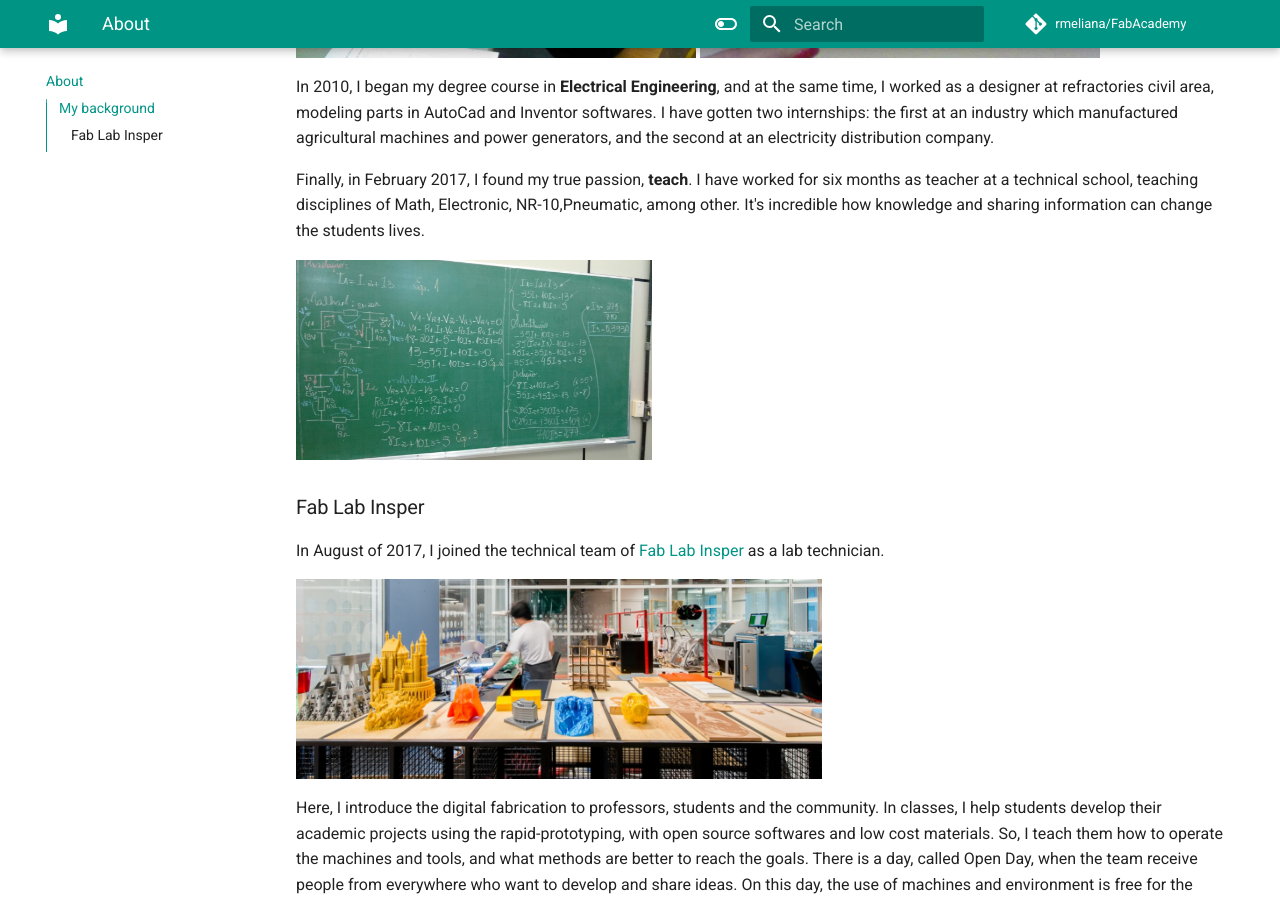
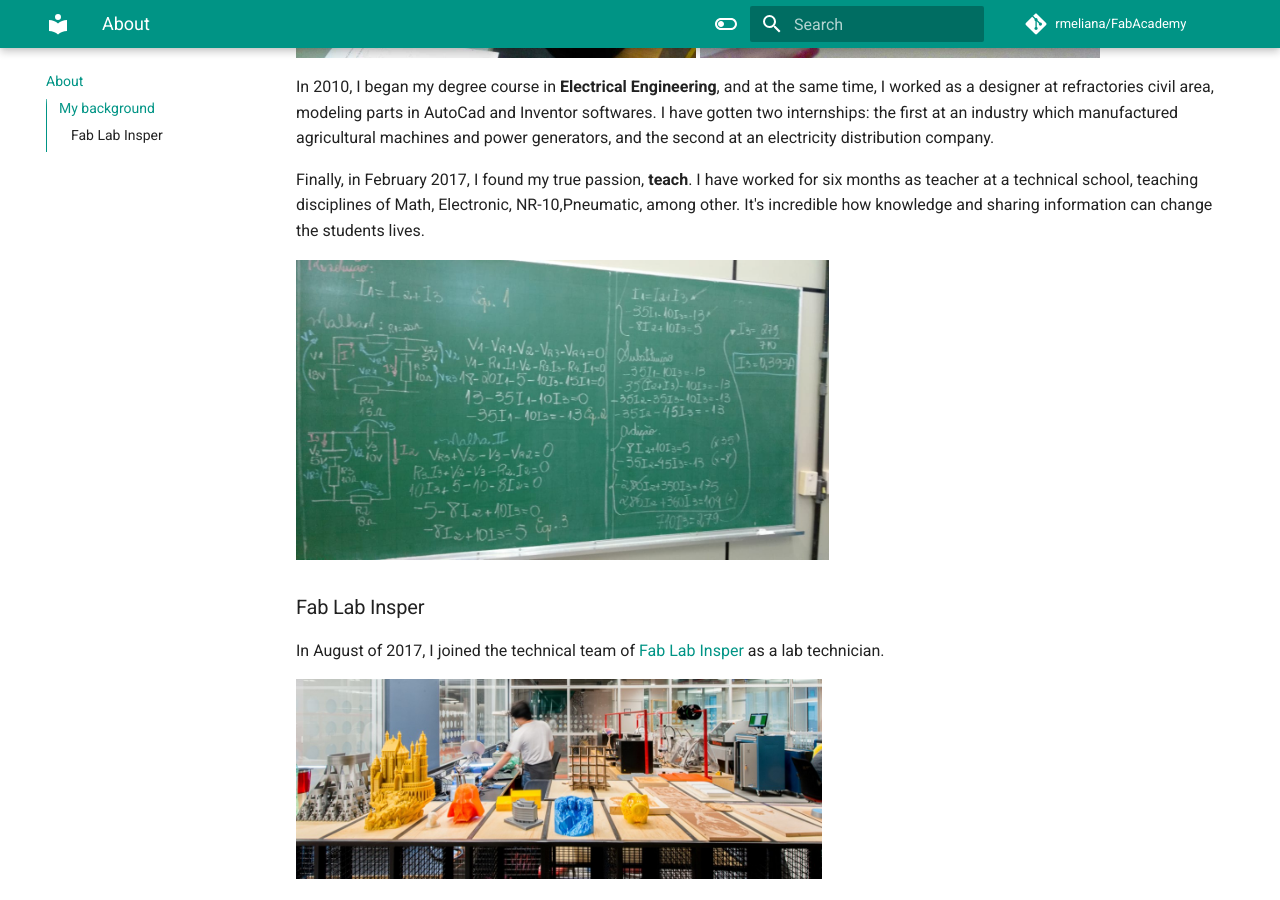
Before and after one commit to rmeliana/FabAcademy, an MkDocs documentation site: the page built from docs/about.md, in a window 1280 px wide and 900 px high, scrolled down 1079 px. Built offline with MkDocs 1.6.1 and Material for MkDocs 9.7.7, drawn with Linux system fonts in a browser that asks for light colours; comment, search, counter and statistics services are not loaded.

Commit message:
last photos in about.md

```diff
--- a/docs/about.md
+++ b/docs/about.md
@@ -34,7 +34,7 @@
 school, teaching disciplines of Math, Electronic, NR-10,Pneumatic, among other. It's incredible how knowledge and
 sharing information can change the students lives.
 
-![Lousa](imgs/Lousa.jpeg){: align=center  style="height:200px"}
+![Lousa](imgs/Lousa.jpeg){: align=center  style="height:300px"}
 
 
 ### Fab Lab Insper
@@ -50,3 +50,4 @@
 the goals.
 There is a day, called Open Day, when the team receive people from everywhere who want to develop and share ideas.
 On this day, the use of machines and environment is free for the community.
+![tour](imgs/tour.jpeg){: align=center  style="height:300px"}
```
Also changed, not shown: docs/imgs/tour.jpeg (added).
